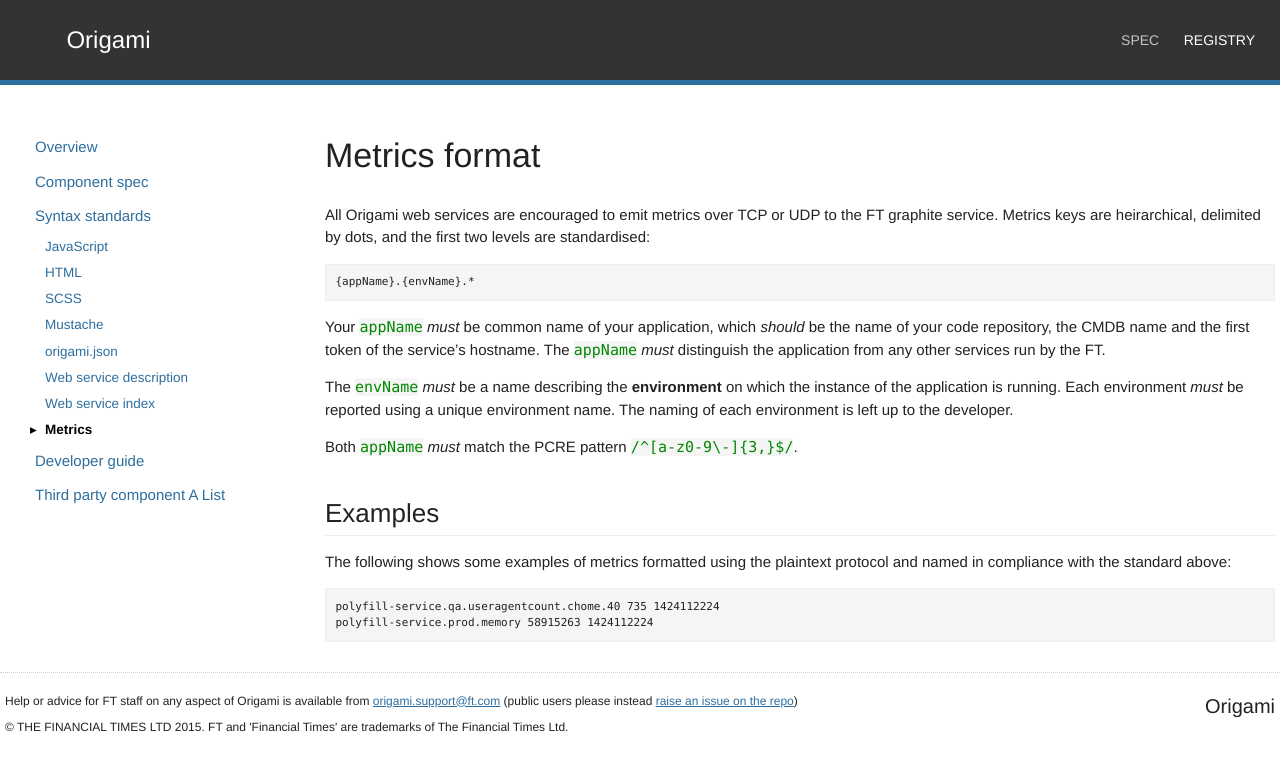
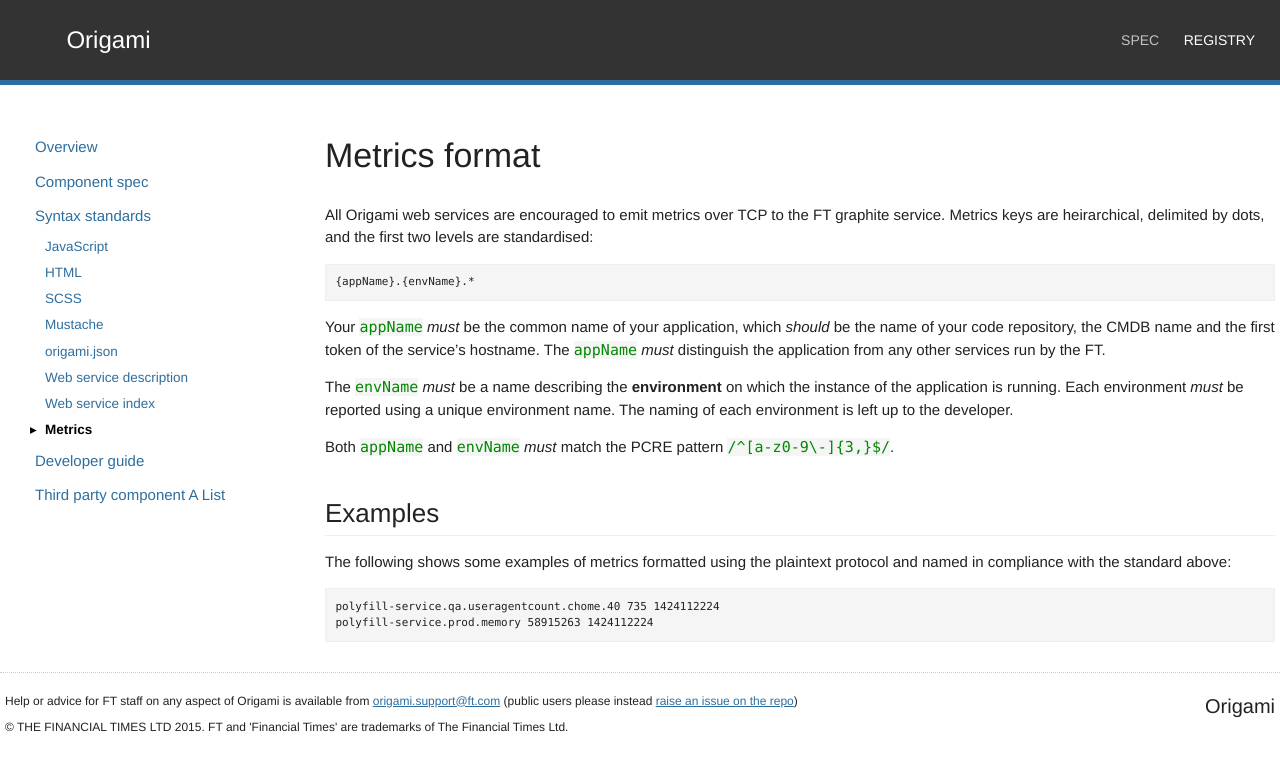
Before and after one commit to Financial-Times/ft-origami, a Jekyll site: the page built from docs/syntax/metrics.md, in a window 1280 px wide. Shown: the top 771 px of the page. Built offline with Jekyll 4.4.1, drawn with Linux system fonts in a browser that asks for light colours; some web fonts are replaced; comment, search, counter and statistics services are not loaded.

Commit message:
Tidying up and narrowing standard to just TCP / plaintext

```diff
--- a/docs/syntax/metrics.md
+++ b/docs/syntax/metrics.md
@@ -7,15 +7,15 @@ permalink: /docs/syntax/metrics/
 
 # Metrics format
 
-All Origami web services are encouraged to emit metrics over TCP or UDP to the FT graphite service.  Metrics keys are heirarchical, delimited by dots, and the first two levels are standardised:
+All Origami web services are encouraged to emit metrics over TCP to the FT graphite service.  Metrics keys are heirarchical, delimited by dots, and the first two levels are standardised:
 
 	{appName}.{envName}.*
 
-Your `appName` *must* be common name of your application, which *should* be the name of your code repository, the CMDB name and the first token of the service's hostname.  The `appName` *must* distinguish the application from any other services run by the FT.
+Your `appName` *must* be the common name of your application, which *should* be the name of your code repository, the CMDB name and the first token of the service's hostname.  The `appName` *must* distinguish the application from any other services run by the FT.
 
 The `envName` *must* be a name describing the **environment** on which the instance of the application is running.  Each environment *must* be reported using a unique environment name.  The naming of each environment is left up to the developer.
 
-Both `appName` *must* match the PCRE pattern `/^[a-z0-9\-]{3,}$/`.
+Both `appName` and `envName` *must* match the PCRE pattern `/^[a-z0-9\-]{3,}$/`.
 
 ## Examples
 
```
Also changed, not shown: docs/component-spec/web-services.md (+1 -1 lines).
